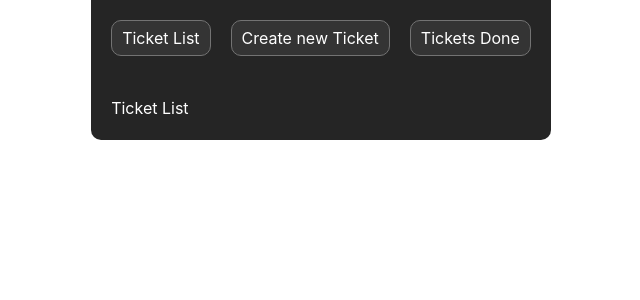
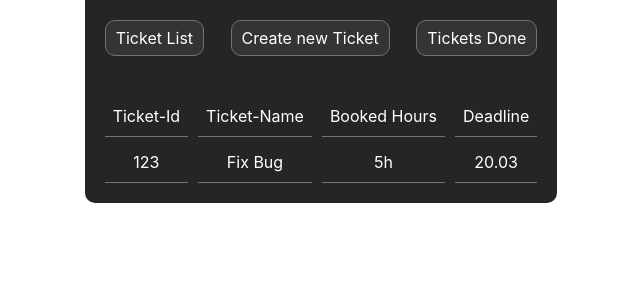
Before and after one commit to 0R91/react-ticketsystem, a Next.js app: page /dashboard in a window 1280 px wide. Shown: the top 300 px of the page, without its empty margins (319-959 px from the left). Built offline with nearby package versions, Linux system fonts and the light colour scheme.

Commit message:
First layout ticket list

```diff
--- a/app/dashboard/components/dashboard.module.css
+++ b/app/dashboard/components/dashboard.module.css
@@ -6,7 +6,7 @@
 .tabHeader {
   background-color: var(--background);
   display: flex;
-  gap: 20px;
+  justify-content: space-between;
   padding: 20px;
 }
 
--- a/app/dashboard/components/dashboard.tsx
+++ b/app/dashboard/components/dashboard.tsx
@@ -31,7 +31,7 @@ export default function Dashboard({ tabs }: Props) {
         <div
           className={`${styles.tabContent} ${tab === 'Ticket List' ? styles.active : styles.hidden}`}
         >
-          Ticket List
+          <TicketList />
         </div>
 
         <div
--- a/app/dashboard/components/ticketList.module.css
+++ b/app/dashboard/components/ticketList.module.css
@@ -0,0 +1,16 @@
+.ticketList {
+  display: grid;
+  gap: 5px 10px;
+  grid-template-columns: auto auto auto auto;
+}
+
+.ticketList > * {
+  align-items: center;
+  border-bottom: 1px solid var(--accent);
+  display: flex;
+  justify-content: center;
+  padding: 8px;
+}
+
+.header {
+}
--- a/app/dashboard/components/ticketList.tsx
+++ b/app/dashboard/components/ticketList.tsx
@@ -1,7 +1,19 @@
-'use client'
-
-import { useState } from 'react'
+import styles from './ticketList.module.css'
 
 export default function TicketList() {
-  return <></>
+  return (
+    <div className={styles.ticketList}>
+      {/* Header */}
+      <div className={styles.header}>Ticket-Id</div>
+      <div className={styles.header}>Ticket-Name</div>
+      <div className={styles.header}>Booked Hours</div>
+      <div className={styles.header}>Deadline</div>
+
+      {/* Row */}
+      <div>123</div>
+      <div>Fix Bug</div>
+      <div>5h</div>
+      <div>20.03</div>
+    </div>
+  )
 }
```
